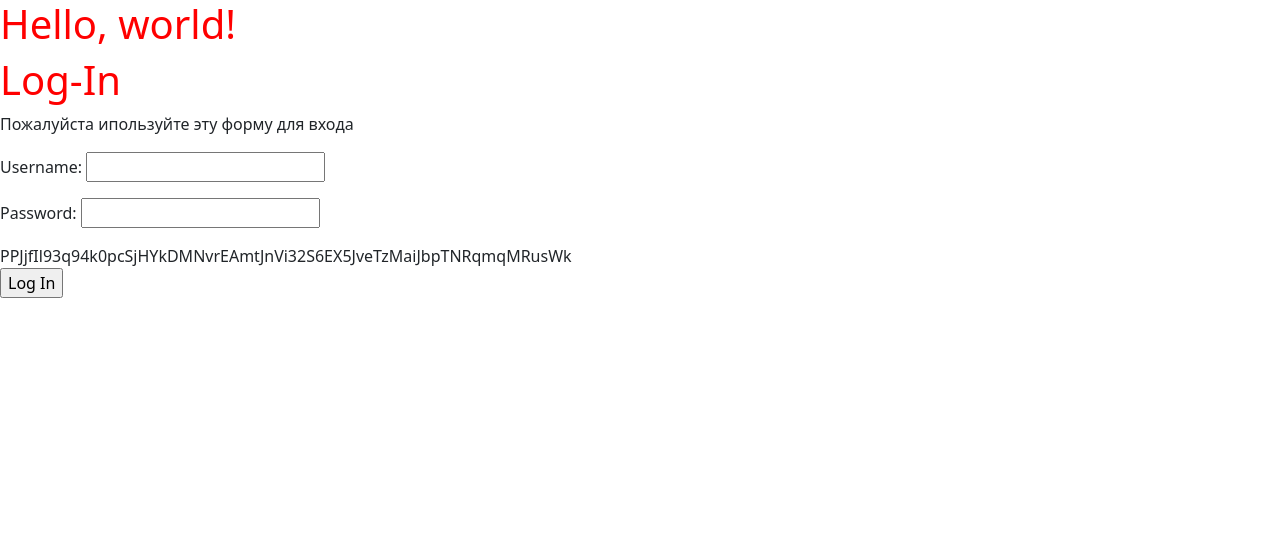
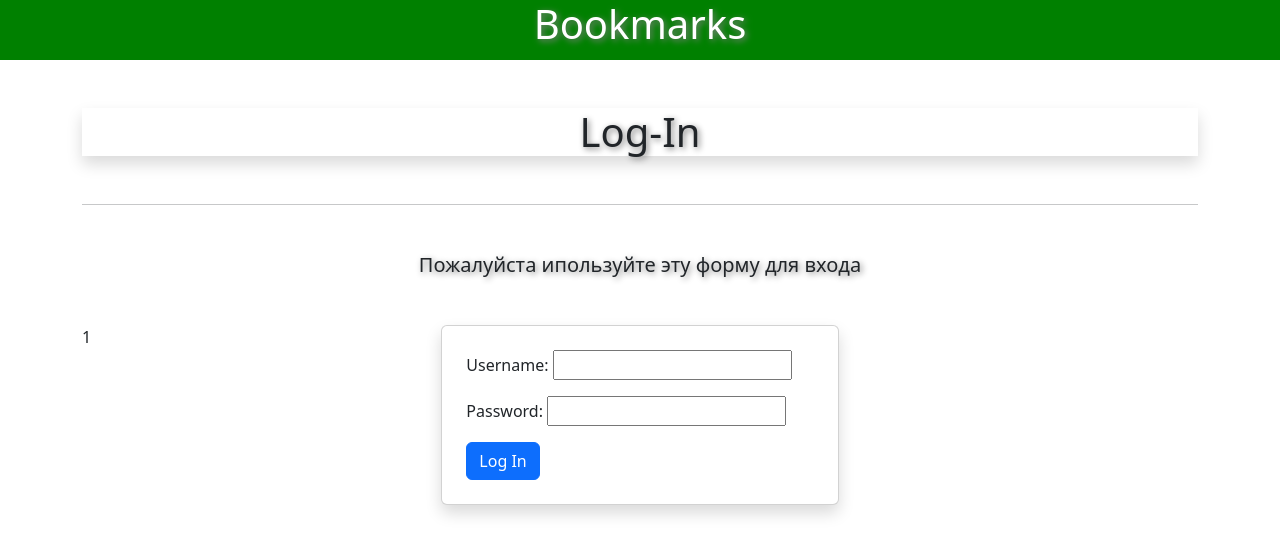
Before and after one commit to Satrey/social, a Django app: template bookmarks/templates/account/login.html in a window 1280 px wide. Shown: the top 555 px of the page. Run offline with Django 4.2, Linux system fonts and the light colour scheme; the template is opened without the code that fills it: values that come from a table or form of the project are taken from there, others are empty.

Commit message:
Доработан login.html стр. 157

```diff
--- a/bookmarks/bookmarks/settings.py
+++ b/bookmarks/bookmarks/settings.py
@@ -120,7 +120,7 @@
 
 STATIC_URL = 'static/'
 
-STATICFILES_URLS = [
+STATICFILES_DIRS = [
     os.path.join(BASE_DIR, 'static')
 ]
 
--- a/bookmarks/static/css/styles.css
+++ b/bookmarks/static/css/styles.css
@@ -1,3 +1,15 @@
-h1 {
-    color: red;
+.header {
+    background-color: green;
+    color: white;
+    height: 60px;
+    vertical-align: middle;
 }
+
+.logo {
+    color: white;
+    vertical-align: middle;
+}
+
+.txt-shadow {
+    text-shadow: 2px 2px 6px gray;
+}
--- a/bookmarks/templates/account/login.html
+++ b/bookmarks/templates/account/login.html
@@ -3,11 +3,23 @@
 {% block title %}Log-in{% endblock %}
 
 {% block content %}
-    <h1>Log-In</h1>
-    <p>Пожалуйста ипользуйте эту форму для входа </p>
-    <form method="post">
-        {{ form.as_p }}
-        {{ csrf_token }}
-        <p><input type="submit" value="Log In"></p>
-    </form>
+    <div class="container">
+        <h1 class="text-center mt-5 shadow txt-shadow">Log-In</h1>
+        <hr class="mt-5">
+    </div>
+        <h5 class="text-center mt-5 txt-shadow ">Пожалуйста ипользуйте эту форму для входа</h5>
+    <div class="container mt-5">
+        <div class="row d-flex">
+            <div class="col">1</div>
+            <div class="col card shadow p-4">
+                <form method="post">
+                {{ form.as_p }}
+                {% csrf_token %}
+                    <input class="btn btn-primary" type="submit" value="Log In">
+                </form>
+            </div>
+            <div class="col"></div>
+        </div>
+    </div>
+
 {% endblock %}
--- a/bookmarks/templates/base.html
+++ b/bookmarks/templates/base.html
@@ -8,10 +8,12 @@
     <meta name="viewport" content="width=device-width, initial-scale=1">
     <title>{% block title %}{% endblock %}</title>
     <link href="https://cdn.jsdelivr.net/npm/bootstrap@5.3.0-alpha1/dist/css/bootstrap.min.css" rel="stylesheet" integrity="sha384-GLhlTQ8iRABdZLl6O3oVMWSktQOp6b7In1Zl3/Jr59b6EGGoI1aFkw7cmDA6j6gD" crossorigin="anonymous">
-    <link rel="stylesheet" href="css/styles.css">
+    <link rel="stylesheet" href="{% static 'css/styles.css' %}">
   </head>
   <body>
-    <h1>Hello, world!</h1>
+  <div class="header text-center align-middle">
+    <h1 class="align-middle txt-shadow">Bookmarks</h1>
+  </div>
   <div id="content">
     {% block content %}
     {% endblock %}
```
Also changed, not shown: bookmarks/account/views.py (+6 -6 lines), bookmarks/db.sqlite3.
